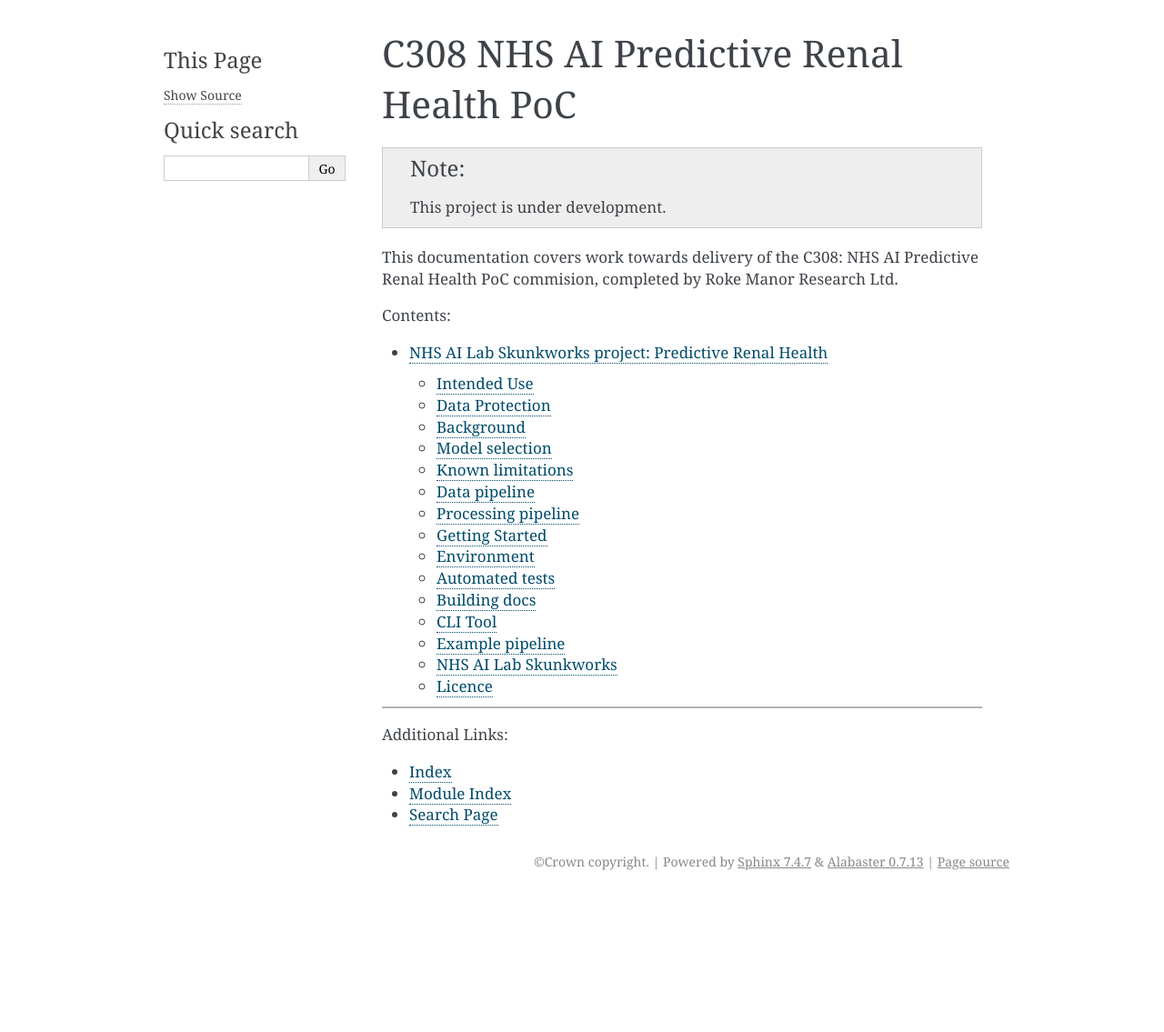
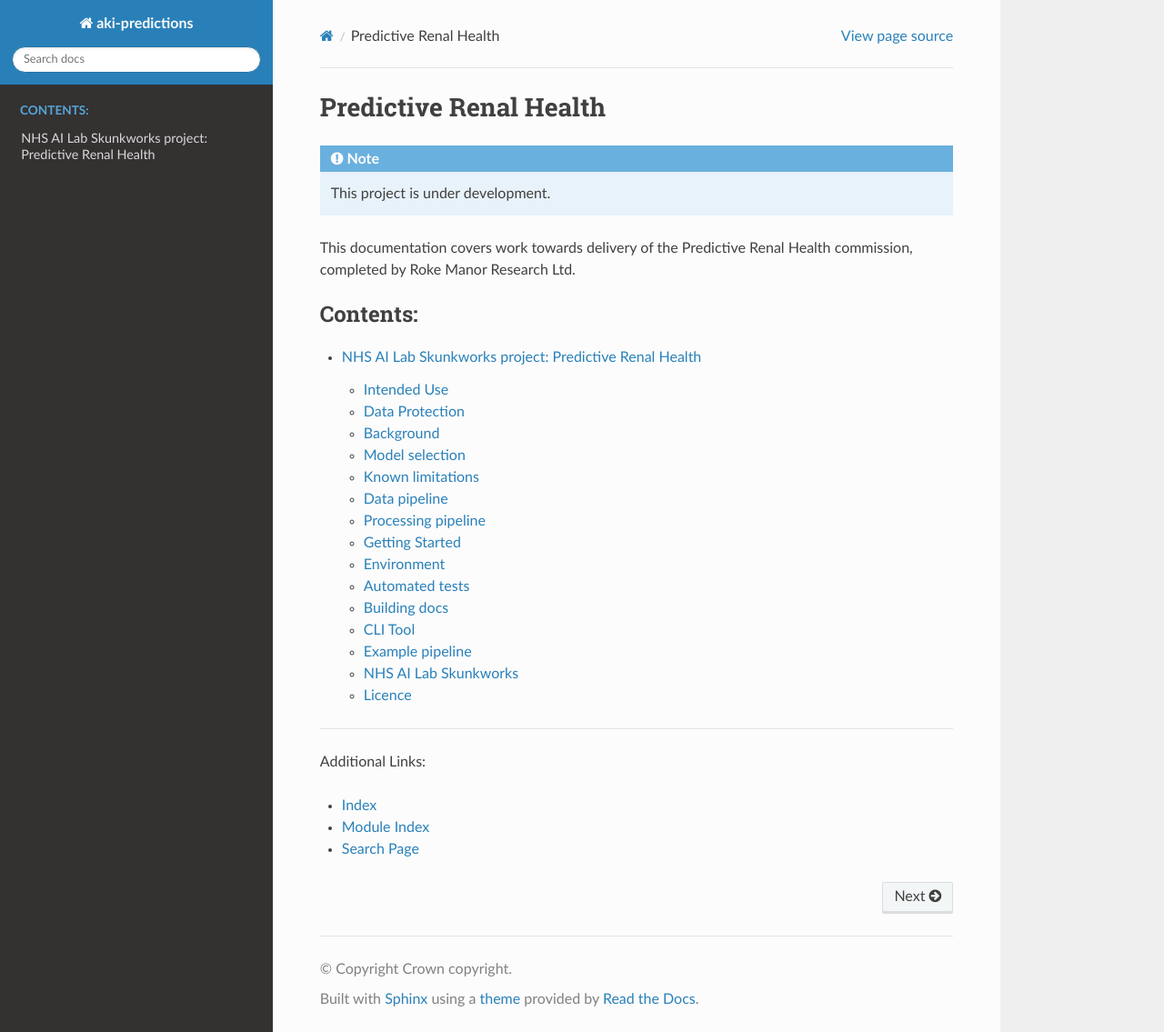
Before and after one commit to nhsx/skunkworks-renal-health-prediction, a Sphinx documentation site: the page built from docs/source/index.rst, in a window 1280 px wide and 1135 px high. Shown: the whole window at 91% size. Built offline with Sphinx 7.4.7 and the Read the Docs theme 2.0.0, drawn with Linux system fonts in a browser that asks for light colours; pages that are not in the unit, such as notebooks, are missing from menus.

Commit message:
fix: update docs branding

```diff
--- a/docs/source/conf.py
+++ b/docs/source/conf.py
@@ -21,7 +21,7 @@
 project = "aki-predictions"
 copyright = "Crown copyright"
 author = "Roke Manor Research Ltd."
-description = "C308 NHS AI Predictive Renal Health PoC"
+description = "Predictive Renal Health"
 
 # The full version, including alpha/beta/rc tags
 release = "1.0.0"
@@ -36,7 +36,7 @@
 # Add any Sphinx extension module names here, as strings. They can be
 # extensions coming with Sphinx (named 'sphinx.ext.*') or your custom
 # ones.
-extensions = ["sphinx.ext.napoleon", "sphinx.ext.autodoc", "m2r2", "sphinx_markdown_builder"]
+extensions = ["sphinx.ext.napoleon", "sphinx.ext.autodoc", "m2r2", "sphinx_markdown_builder", "sphinx_rtd_theme"]
 
 # Add any paths that contain templates here, relative to this directory.
 templates_path = ["_templates"]
@@ -69,7 +69,7 @@
 # The theme to use for HTML and HTML Help pages.  See the documentation for
 # a list of builtin themes.
 #
-html_theme = "alabaster"
+html_theme = "sphinx_rtd_theme"
 
 # Add any paths that contain custom static files (such as style sheets) here,
 # relative to this directory. They are copied after the builtin static files,
--- a/docs/source/index.rst
+++ b/docs/source/index.rst
@@ -1,11 +1,11 @@
-C308 NHS AI Predictive Renal Health PoC
+Predictive Renal Health
 ==========================================
 
 .. note::
 
    This project is under development.
 
-This documentation covers work towards delivery of the C308: NHS AI Predictive Renal Health PoC commision, completed by Roke Manor Research Ltd.
+This documentation covers work towards delivery of the Predictive Renal Health commission, completed by Roke Manor Research Ltd.
 
 .. toctree::
    :maxdepth: 2
--- a/docs/source/readme.rst
+++ b/docs/source/readme.rst
@@ -1,4 +1 @@
-.. image:: ../banner.png
-    :width: 75%
-
 .. mdinclude:: ../../README.md
--- a/setup.py
+++ b/setup.py
@@ -68,6 +68,7 @@
 
 docs_requires = [
     "sphinx==5.1.0",
+    "sphinx_rtd_theme==1.0.0",
     "sphinxcontrib-napoleon==0.7",
     "mistune~=0.8.4",
     "m2r2==0.3.2",
```
Also changed, not shown: README.md (+1 -1 lines), 1 other file.
